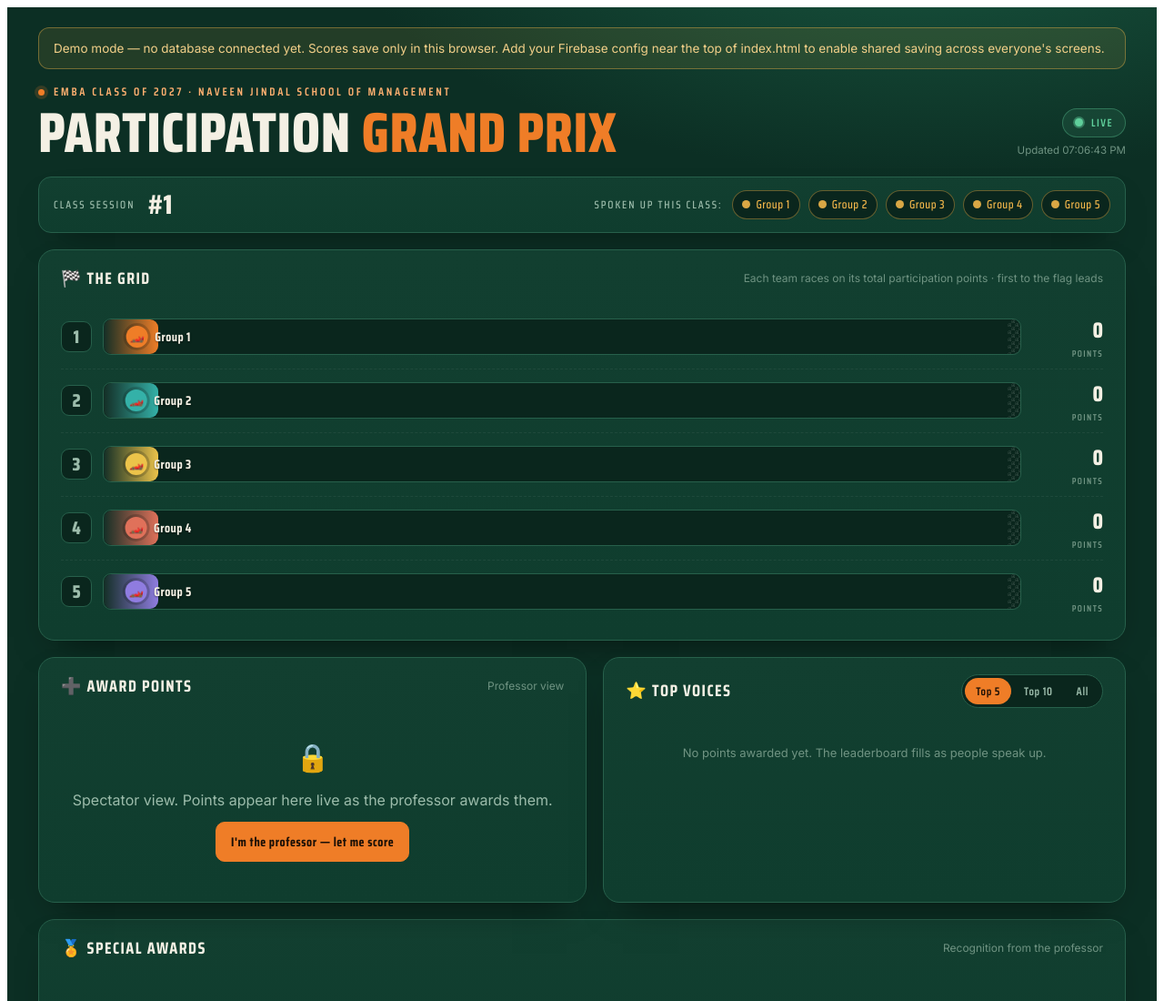
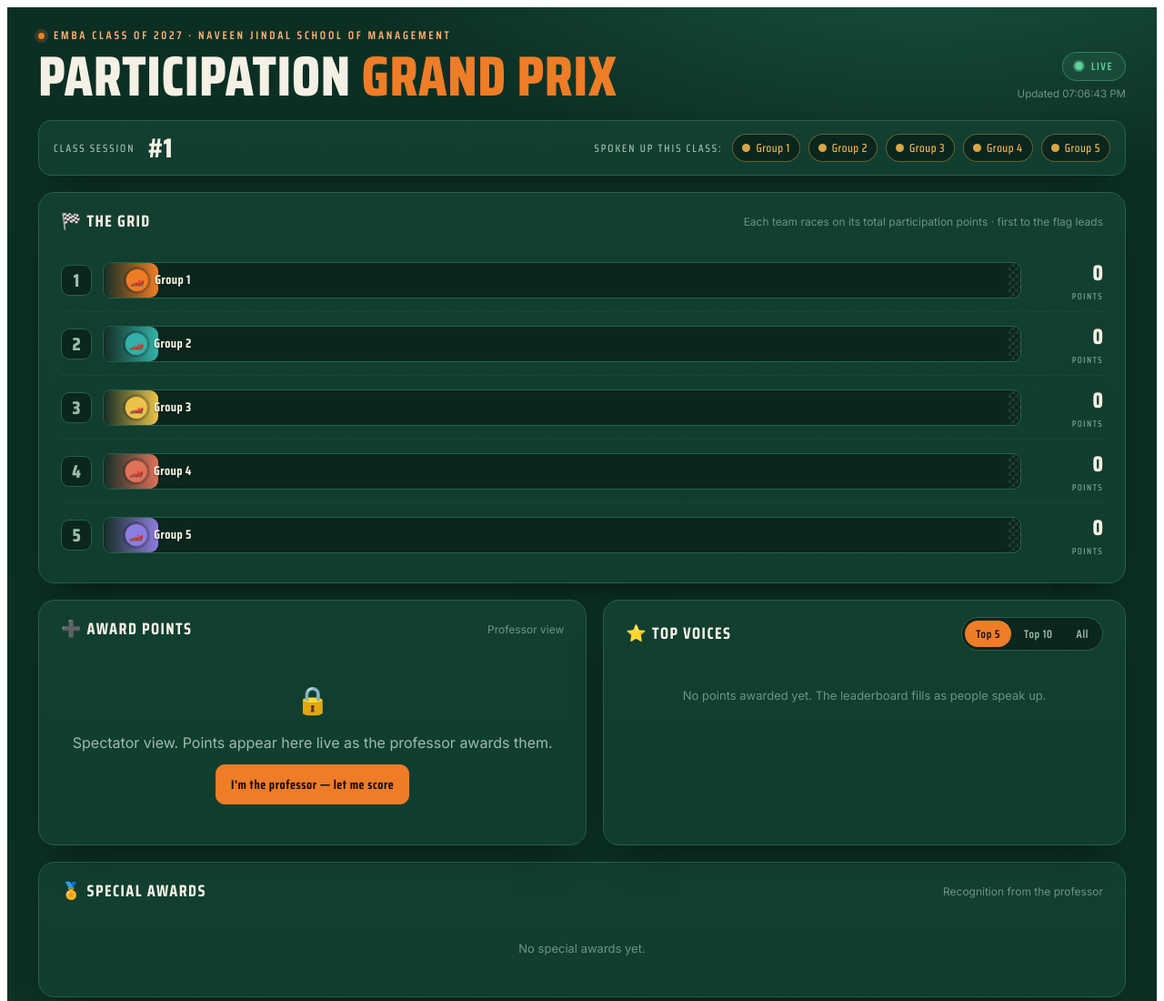
Before and after one commit to llanzivino/Participation_Grand_Prix, a plain HTML site: page index.html in a window 1280 px wide. Shown: the top 1100 px of the page at 91% size. Drawn offline with Linux system fonts and the light colour scheme.

Commit message:
Remove Firebase configuration and demo mode message

```diff
--- a/index.html
+++ b/index.html
@@ -298,17 +298,12 @@
 <script>
 (function(){
   /* ===================================================================
-  // For Firebase JS SDK v7.20.0 and later, measurementId is optional
-const firebaseConfig = {
-  apiKey: "AIzaSyAylOB7yC54Tb-ndjlI2wpTSStJF7jMbuA",
-  authDomain: "participation-grand-prix.firebaseapp.com",
-  databaseURL: "https://participation-grand-prix-default-rtdb.firebaseio.com",
-  projectId: "participation-grand-prix",
-  storageBucket: "participation-grand-prix.firebasestorage.app",
-  messagingSenderId: "602352526999",
-  appId: "1:602352526999:web:9826f99254f4d43b4debd2",
-  measurementId: "G-JHKW4PZW26"
-};
+     STEP 1 — PASTE YOUR FIREBASE CONFIG HERE
+     Get this from the Firebase console:
+       Project settings (gear icon) → "Your apps" → Web app → Config.
+     These values are NOT secret — they are meant to live in client code,
+     so it is safe to commit them to a public GitHub repo.
+     Make sure "databaseURL" is filled in (Realtime Database, not Firestore).
      =================================================================== */
   const FIREBASE_CONFIG = {
     apiKey:            "PASTE_API_KEY",
@@ -329,7 +324,7 @@ const firebaseConfig = {
     {id:4,name:"Group 4",color:"var(--t4)",members:["Chalo Valls","Jessica Taeza","Mark Oriol","Rob Burge","Robert Lawrence"]},
     {id:5,name:"Group 5",color:"var(--t5)",members:["Amber Hatfield-Donohew","Matthew Veigl","Nick Custis","Nikhil Ghode","Yemisi Ikuomola"]},
   ];
-  const ME = "Laura Lee Anzivino";
+  const ME = ""; // set to a name to tag "you" on the board; empty = no tag
   const LKEY = "participation-race-local"; // browser fallback when no Firebase config
   const STUDENTS = [];
   TEAMS.forEach(t=>t.members.forEach((m,i)=>STUDENTS.push({id:"t"+t.id+"-"+i,name:m,teamId:t.id})));
@@ -340,7 +335,7 @@ const firebaseConfig = {
   const lastName = n => { const p=n.trim().split(/\s+/); return p[p.length-1]; };
 
   function blank(){
-    return {version:2, classNum:1, points:{}, dayPoints:{}, log:[], awards:[], pin:""};
+    return {version:2, classNum:1, points:{}, dayPoints:{}, log:[], awards:[], pin:"6394"};
   }
   function migrate(s){
     if(!s || typeof s!=="object") return blank();
@@ -777,7 +772,7 @@ const firebaseConfig = {
     } else {
       // No Firebase config yet -> run locally so the page still works
       try{ const raw=localStorage.getItem(LKEY); if(raw){ state=migrate(JSON.parse(raw)); lastRaw=raw; } }catch(e){}
-      noticeMsg = "Demo mode — no database connected yet. Scores save only in this browser. Add your Firebase config near the top of index.html to enable shared saving across everyone's screens.";
+      noticeMsg = "";
       render();
     }
   }
```
